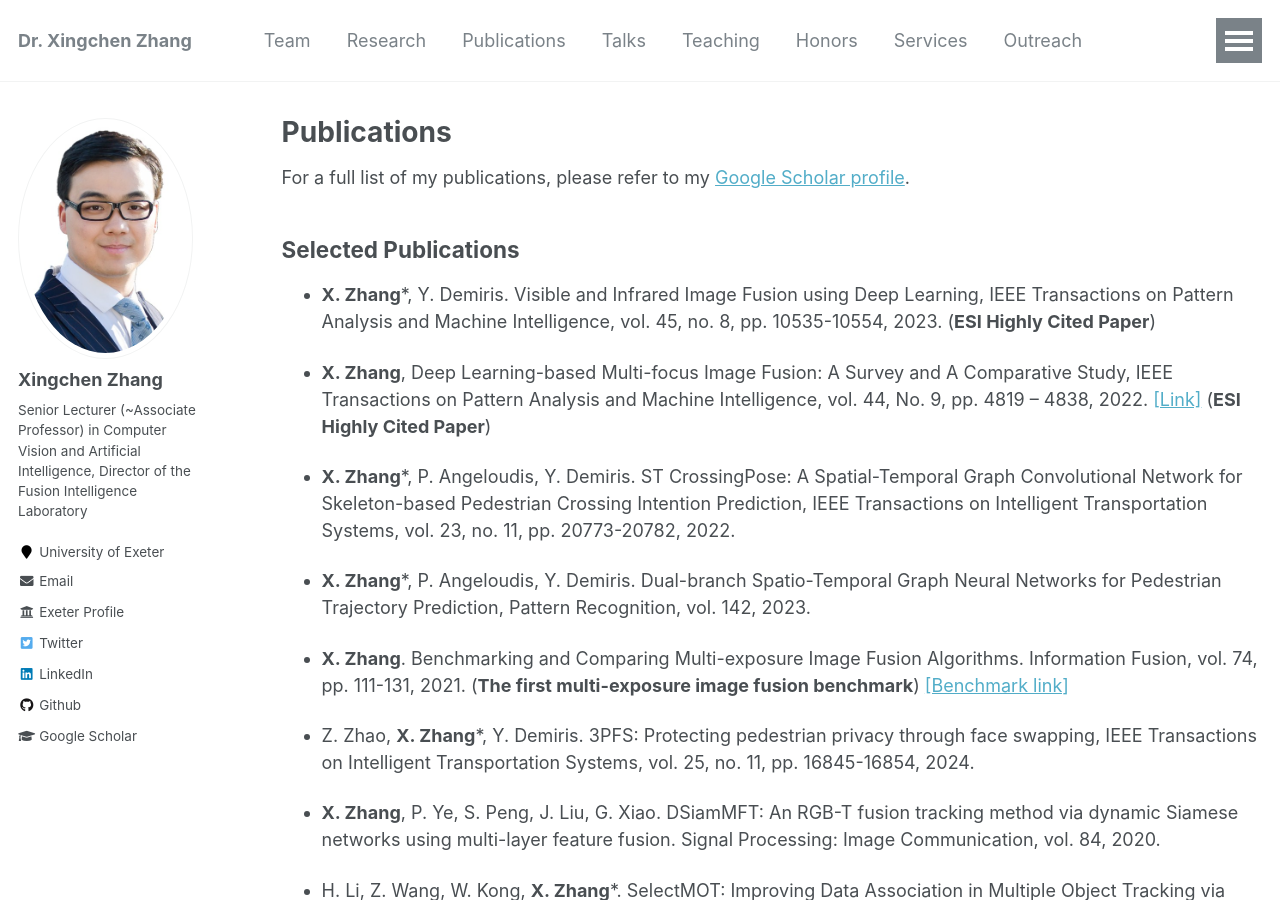
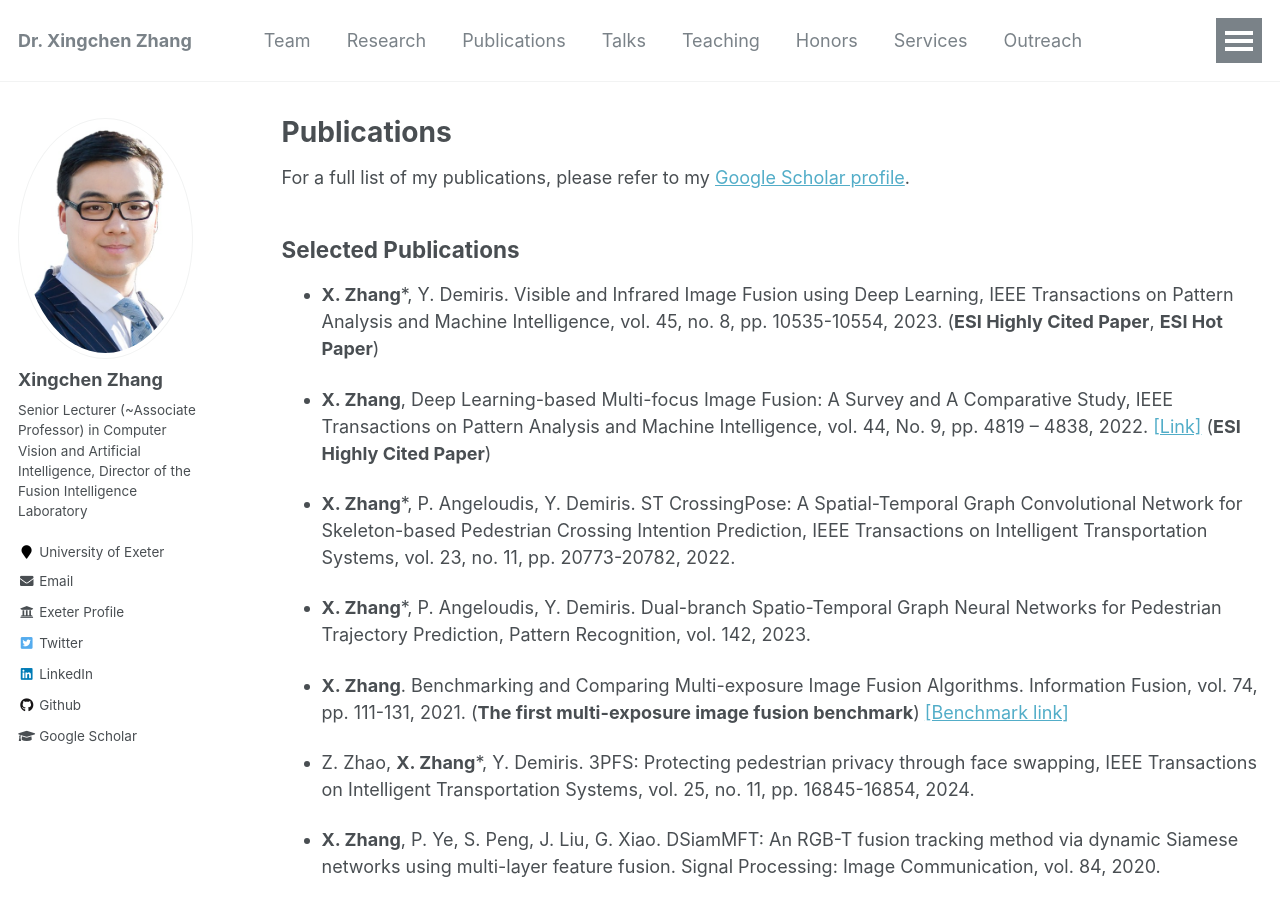
Before and after one commit to xingchenzhang/xingchenzhang.github.io, a Jekyll site: the page built from _pages/publications.md, in a window 1280 px wide and 900 px high. Built offline with Jekyll 4.4.1, drawn with Linux system fonts in a browser that asks for light colours.

Commit message:
update ESI hot paper

```diff
--- a/_pages/publications.md
+++ b/_pages/publications.md
@@ -12,7 +12,7 @@ Selected Publications
 ------------------
 
 
-- **X. Zhang***, Y. Demiris. Visible and Infrared Image Fusion using Deep Learning, IEEE Transactions on Pattern Analysis and Machine Intelligence, vol. 45, no. 8, pp. 10535-10554, 2023. (**ESI Highly Cited Paper**)
+- **X. Zhang***, Y. Demiris. Visible and Infrared Image Fusion using Deep Learning, IEEE Transactions on Pattern Analysis and Machine Intelligence, vol. 45, no. 8, pp. 10535-10554, 2023. (**ESI Highly Cited Paper**, **ESI Hot Paper**)
 
 - **X. Zhang**, Deep Learning-based Multi-focus Image Fusion: A Survey and A Comparative Study, IEEE Transactions on Pattern Analysis and Machine Intelligence, vol. 44, No. 9, pp. 4819 – 4838, 2022. [[Link]](https://github.com/xingchenzhang/MFIFB) (**ESI Highly Cited Paper**)
 
```
Also changed, not shown: _pages/about.md (+2 -0 lines).
